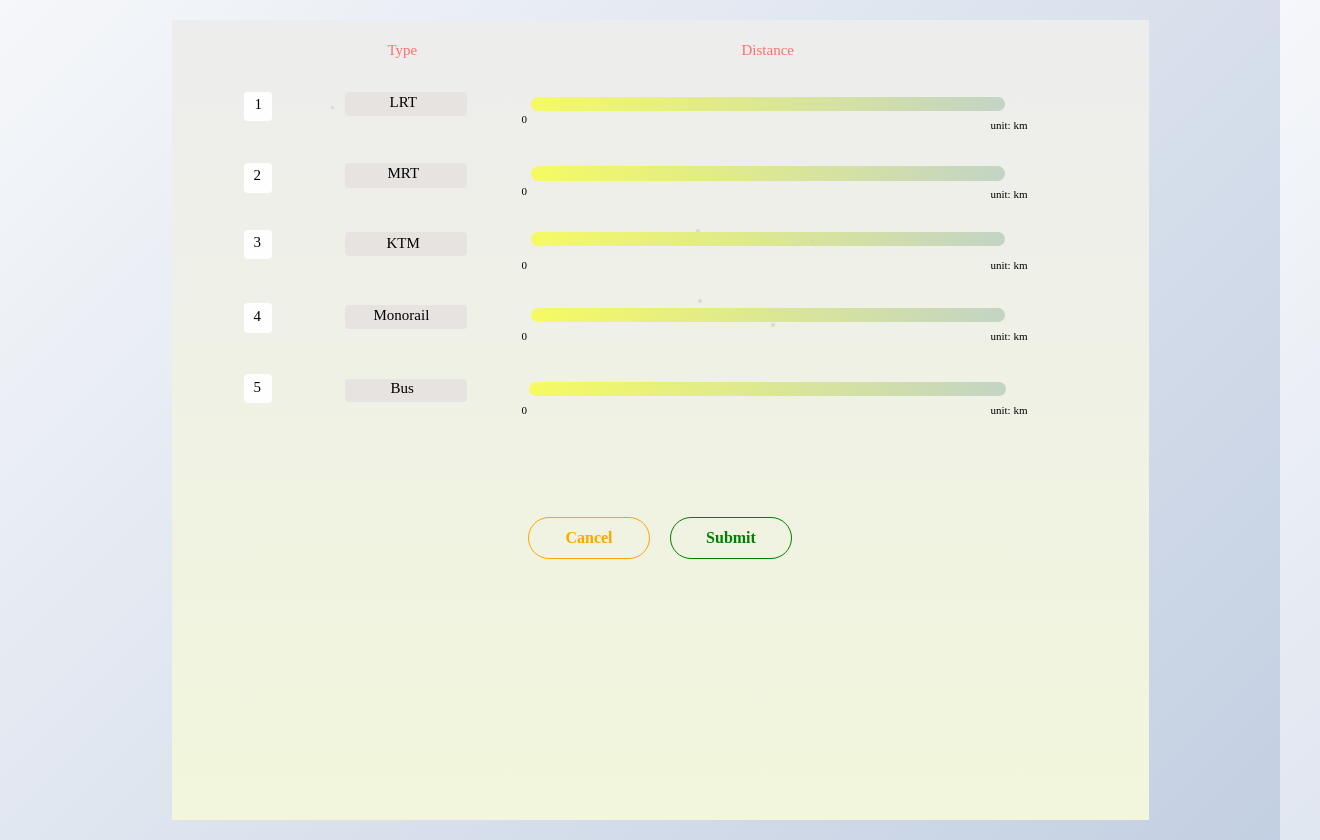
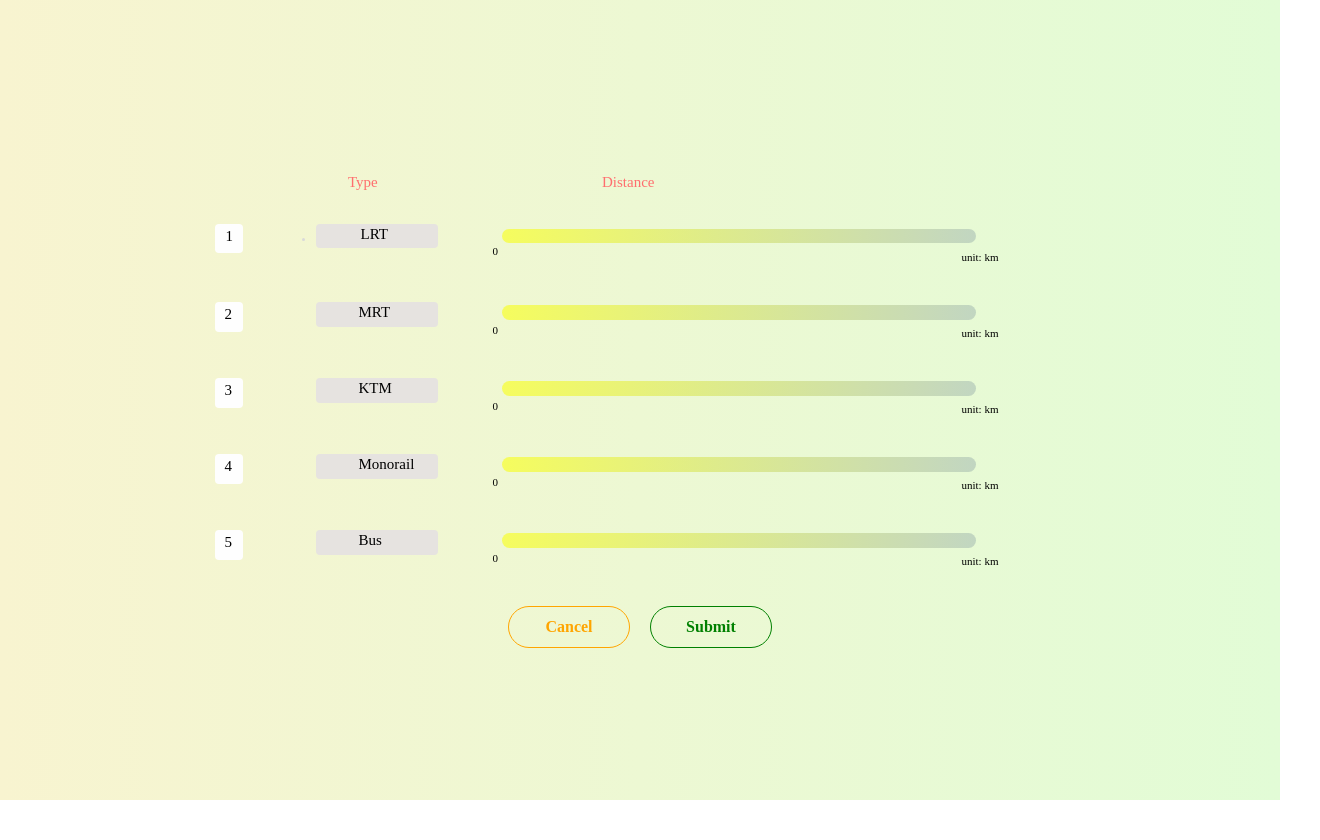
Before and after one commit to wjtin3/greenpulse, a website: page web/client/transport.html in a window 1280 px wide. Shown: the whole page, 1320 px wide, since content can reach past the window. After the commit the page ends 800 px from the top, so only its background shows below. Drawn offline with Linux system fonts and the light colour scheme.

Commit message:
Update detailed page for transport and household

```diff
--- a/web/client/transport.html
+++ b/web/client/transport.html
@@ -8,13 +8,12 @@
     <style>
       .page {
         background-image: linear-gradient(
-          180deg,
-          rgba(237, 237, 237, 1) 0,
-          rgba(242, 246, 219, 1) 100%
+          90deg,
+          rgba(248, 244, 208, 1) 0,
+          rgba(226, 252, 214, 1) 100%
         );
         position: relative;
-        width: 977px;
-        height: 522px;
+        min-height: 100vh;
         overflow: hidden;
       }
 
@@ -46,6 +45,7 @@
         text-align: left;
         white-space: nowrap;
         line-height: 15px;
+        margin-left: 100px;
       }
 
       .text_2 {
@@ -64,7 +64,7 @@
       .box_1 {
         width: 851px;
         height: 47px;
-        margin: 31px 0 0 72px;
+        margin: 31px auto;
       }
 
       .text-wrapper_2 {
@@ -172,7 +172,7 @@
       .box_3 {
         width: 851px;
         height: 45px;
-        margin: 24px 0 0 72px;
+        margin: 31px auto;
       }
 
       .text-wrapper_5 {
@@ -270,7 +270,7 @@
       }
 
       .box_4 {
-        width: 571px;
+        width: 851px;
         height: 30px;
         margin: 21px 0 0 72px;
       }
@@ -338,7 +338,7 @@
       .text-wrapper_10 {
         width: 573px;
         height: 19px;
-        margin: 1px 0 0 350px;
+        margin-top: 4px;
       }
 
       .text_13 {
@@ -383,7 +383,7 @@
       .box_7 {
         width: 851px;
         height: 47px;
-        margin-left: 72px;
+        margin: 31px auto;
       }
 
       .text-wrapper_11 {
@@ -490,7 +490,7 @@
       .box_8 {
         width: 762px;
         height: 29px;
-        margin: 24px 0 0 72px;
+        margin: 31px auto;
       }
 
       .text-wrapper_14 {
@@ -652,7 +652,6 @@
       /* 页面居中 */
       body {
         margin: 0;
-        padding: 20px;
         display: flex;
         justify-content: center;
         align-items: center;
@@ -753,12 +752,26 @@
         color: green;
         border: 1px solid green;
       }
+
+      .main-container {
+        width: 95%;
+        position: fixed;              /* Fix to viewport */
+        top: 50%;                     /* Move to vertical center */
+        left: 50%;                    /* Move to horizontal center */
+        transform: translate(-50%, -50%); /* Center exactly */
+        padding: 30px;                /* Optional spacing */
+        max-height: 90vh;             /* Prevent overflow */
+        overflow-y: auto;             /* Scroll inside if too tall */
+        text-align: center;
+      }
     </style>
   </head>
   <body>
     <div class="page flex-col">
+      <div class="main-container">
         <div class="text-wrapper_1 flex-row justify-between">
-        <span class="text_1">Type</span> <span class="text_2">Distance</span>
+          <span class="text_1">Type</span>
+          <span class="text_2">Distance</span>
         </div>
         <div class="box_1 flex-row">
           <div class="text-wrapper_2 flex-col"><span class="text_3">1</span></div>
@@ -785,7 +798,8 @@
           </div>
         </div>
         <div class="box_3 flex-row">
-        <div class="text-wrapper_5 flex-col"><span class="text_7">2</span></div>
+          <div class="text-wrapper_5 flex-col">
+            <span class="text_7">2</span></div>
           <div class="text-wrapper_6 flex-col">
             <span class="text_8">MRT</span>
           </div>
@@ -807,70 +821,15 @@
             </div>
           </div>
         </div>
-      <div class="box_4 flex-row">
-        <div class="text-wrapper_8 flex-col">
-          <span class="text_11">3</span>
+        <div class="box_3 flex-row">
+          <div class="text-wrapper_5 flex-col">
+            <span class="text_7">3</span>
           </div>
-        <div class="text-wrapper_9 flex-col">
-          <span class="text_12">KTM</span>
+          <div class="text-wrapper_6 flex-col">
+            <span class="text_8">KTM</span>
           </div>
-        <div class="block_2 flex-col"></div>
-        <div class="block_3 flex-col"></div>
-      </div>
-      <div class="text-wrapper_10 flex-row justify-between">
-        <span class="text_13">0</span>
-        <span class="text_14">unit:&nbsp;km</span>
-      </div>
-      <div class="box_5 flex-row"><div class="box_6 flex-col"></div></div>
-      <div class="box_7 flex-row">
-        <div class="text-wrapper_11 flex-col">
-          <span class="text_15">4</span>
-        </div>
-        <div class="text-wrapper_12 flex-col">
-          <span class="text_16">Monorail</span>
-        </div>
-        <div class="group_4 flex-col">
-          <div class="block_4 flex-col">
-             <input
-              type="range"
-              class="gradient-slider"
-              min="0"
-              max="800"
-              value="0"
-              step="1"
-              id="mySlider4">
-          </div>
-          <div class="block_5 flex-col"></div>
-          <div class="text-wrapper_13 flex-row justify-between">
-            <span class="text_17">0</span>
-            <span class="text_18">unit:&nbsp;km</span>
-          </div>
-        </div>
-      </div>
-      <div class="box_8 flex-row">
-        <div class="text-wrapper_14 flex-col">
-          <span class="text_19">5</span>
-        </div>
-        <div class="text-wrapper_15 flex-col">
-          <span class="text_20">Bus</span>
-        </div>
-        <div class="group_5 flex-col">
-          <input
-              type="range"
-              class="gradient-slider"
-              min="0"
-              max="800"
-              value="0"
-              step="1"
-              id="mySlider5">
-        </div>
-      </div>
-      <div class="text-wrapper_16 flex-row justify-between">
-        <span class="text_21">0</span>
-        <span class="text_22">unit:&nbsp;km</span>
-      </div>
-
-      <div class="box_9 flex-col">
+          <div class="block_1 flex-col justify-between">
+            <div class="group_3 flex-col">
               <input
                 type="range"
                 class="gradient-slider"
@@ -880,6 +839,60 @@
                 step="1"
                 id="mySlider3">
             </div>
+            <div class="text-wrapper_7 flex-row justify-between">
+              <span class="text_9">0</span>
+              <span class="text_10">unit:&nbsp;km</span>
+            </div>
+          </div>
+        </div>
+        <div class="box_3 flex-row">
+          <div class="text-wrapper_5 flex-col">
+            <span class="text_7">4</span></div>
+          <div class="text-wrapper_6 flex-col">
+            <span class="text_8">Monorail</span>
+          </div>
+          <div class="block_1 flex-col justify-between">
+            <div class="group_3 flex-col">
+              <input
+                      type="range"
+                      class="gradient-slider"
+                      min="0"
+                      max="800"
+                      value="0"
+                      step="1"
+                      id="mySlider4"
+                  >
+            </div>
+            <div class="text-wrapper_7 flex-row justify-between">
+              <span class="text_9">0</span>
+              <span class="text_10">unit:&nbsp;km</span>
+            </div>
+          </div>
+        </div>
+        <div class="box_3 flex-row">
+          <div class="text-wrapper_5 flex-col">
+            <span class="text_7">5</span></div>
+          <div class="text-wrapper_6 flex-col">
+            <span class="text_8">Bus</span>
+          </div>
+          <div class="block_1 flex-col justify-between">
+            <div class="group_3 flex-col">
+              <input
+                      type="range"
+                      class="gradient-slider"
+                      min="0"
+                      max="800"
+                      value="0"
+                      step="1"
+                      id="mySlider5"
+                  >
+            </div>
+            <div class="text-wrapper_7 flex-row justify-between">
+              <span class="text_9">0</span>
+              <span class="text_10">unit:&nbsp;km</span>
+            </div>
+          </div>
+        </div>
         <div class="popup-buttons">
           <div class="cancel-button">
             <a href="newpage.html">Cancel</a>
@@ -888,8 +901,7 @@
             <a href="result.html">Submit</a>
           </div>
         </div>
-
-
+      </div>
     </div>
 
     <script src="scripts/loadLayout.js"></script>
```
Also changed, not shown: web/client/Calculator.html (+2 -1 lines), web/client/details.html (+29 -21 lines), web/client/newpage.html (+1 -1 lines). Lines whose indentation alone changed are shown as unchanged.
